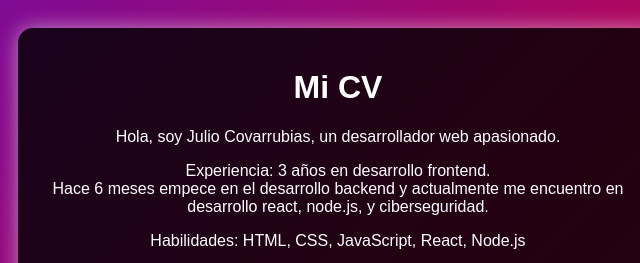
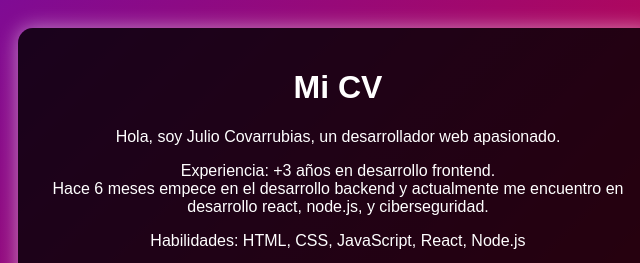
Before and after one commit to JulioCovs/julio-covarrubias-CV, a plain HTML site: page curriculum/index.html in a window 1280 px wide. Shown: the top 263 px of the page, 302-942 px from the left. Drawn offline with Linux system fonts and the light colour scheme.

Commit message:
Update index.html

```diff
--- a/curriculum/index.html
+++ b/curriculum/index.html
@@ -10,7 +10,7 @@
     <div class="container">
         <h1>Mi CV</h1>
         <p>Hola, soy Julio Covarrubias, un desarrollador web apasionado.</p>
-        <p>Experiencia: 3 años en desarrollo frontend. <br>
+        <p>Experiencia: +3 años en desarrollo frontend. <br>
             Hace 6 meses empece en el desarrollo backend y actualmente me encuentro en desarrollo
                 react, node.js, y ciberseguridad.
         </p>
```
